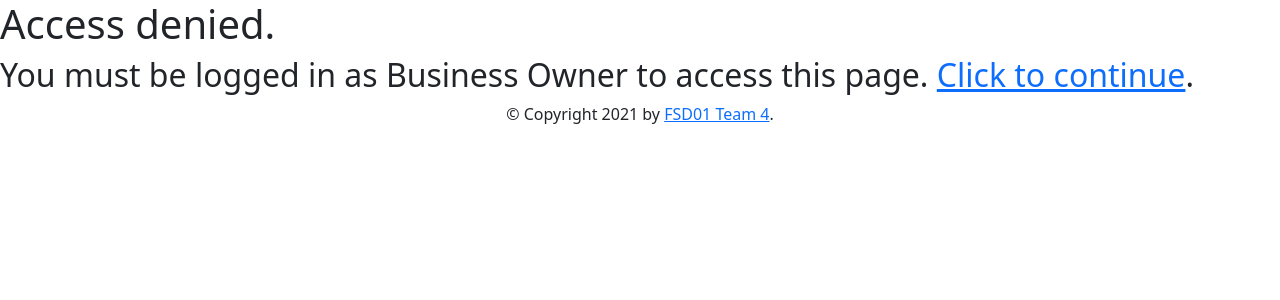
After one commit to PhilArceno/delivereats-project, a PHP site: template templates/not-owner.html.twig in a window 1280 px wide. The commit adds this page. Shown: the top 300 px of the page. Run offline with PHP 8.4, Linux system fonts and the light colour scheme; the template is opened without the code that fills it, so the values that code supplies are empty; some libraries are stand-ins or nearby versions.

Commit message:
added/changed templates

```diff
--- a/templates/admin/error-not-found.html.twig
+++ b/templates/admin/error-not-found.html.twig
@@ -1,4 +1,4 @@
-{% extends "admin-master.html.twig" %}
+{% extends "admin/admin-master.html.twig" %}
 {% block title %}Record not found
 {% endblock %}
 {%
--- /dev/null
+++ b/templates/not-owner.html.twig
@@ -0,0 +1,11 @@
+{% extends "master.html.twig" %}
+{% block title %}Access denied
+{% endblock %}
+{%
+block content %}
+	<div>
+		<h1>Access denied.</h1>
+		<h2>You must be logged in as Business Owner to access this page.
+			<a href="/">Click to continue</a>.</h2>
+	</div>
+{% endblock %}
```
Also changed, not shown: templates/admin/error-access-denied.html.twig (added, +11 -0 lines).
